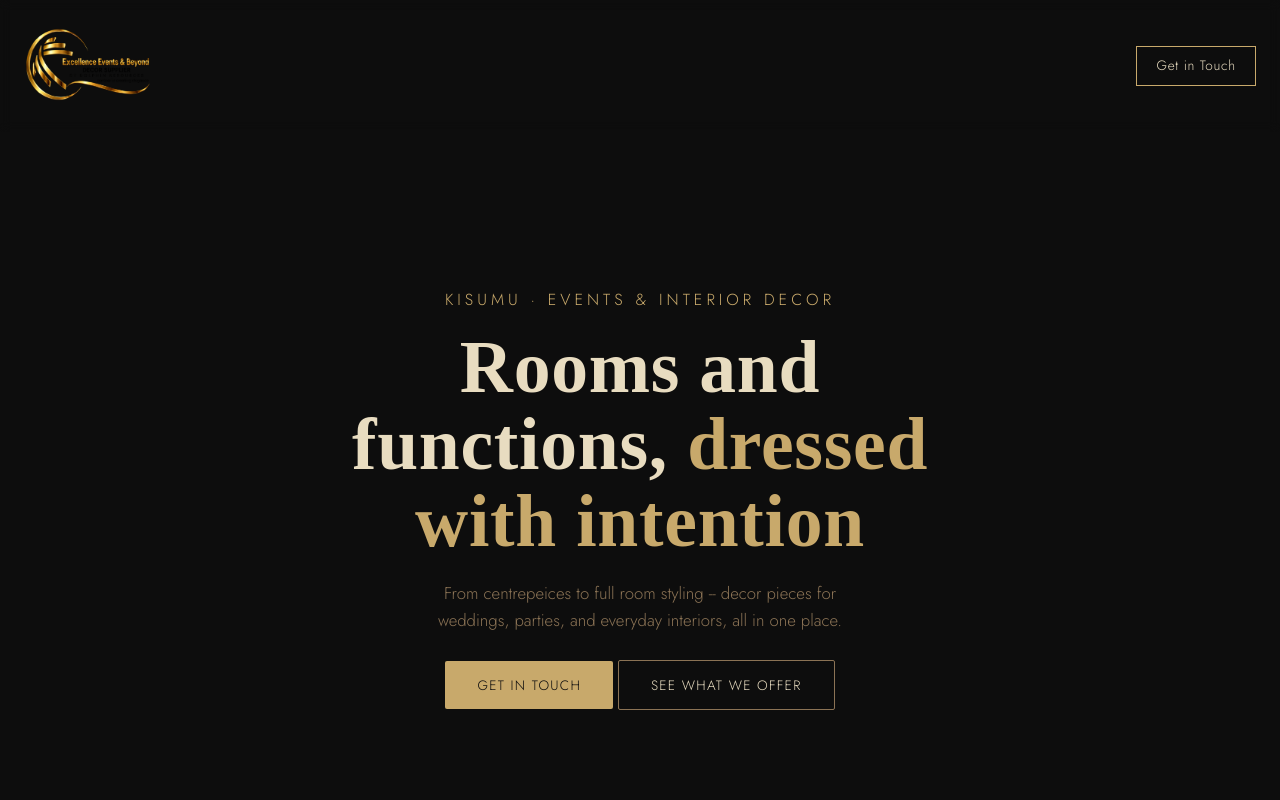
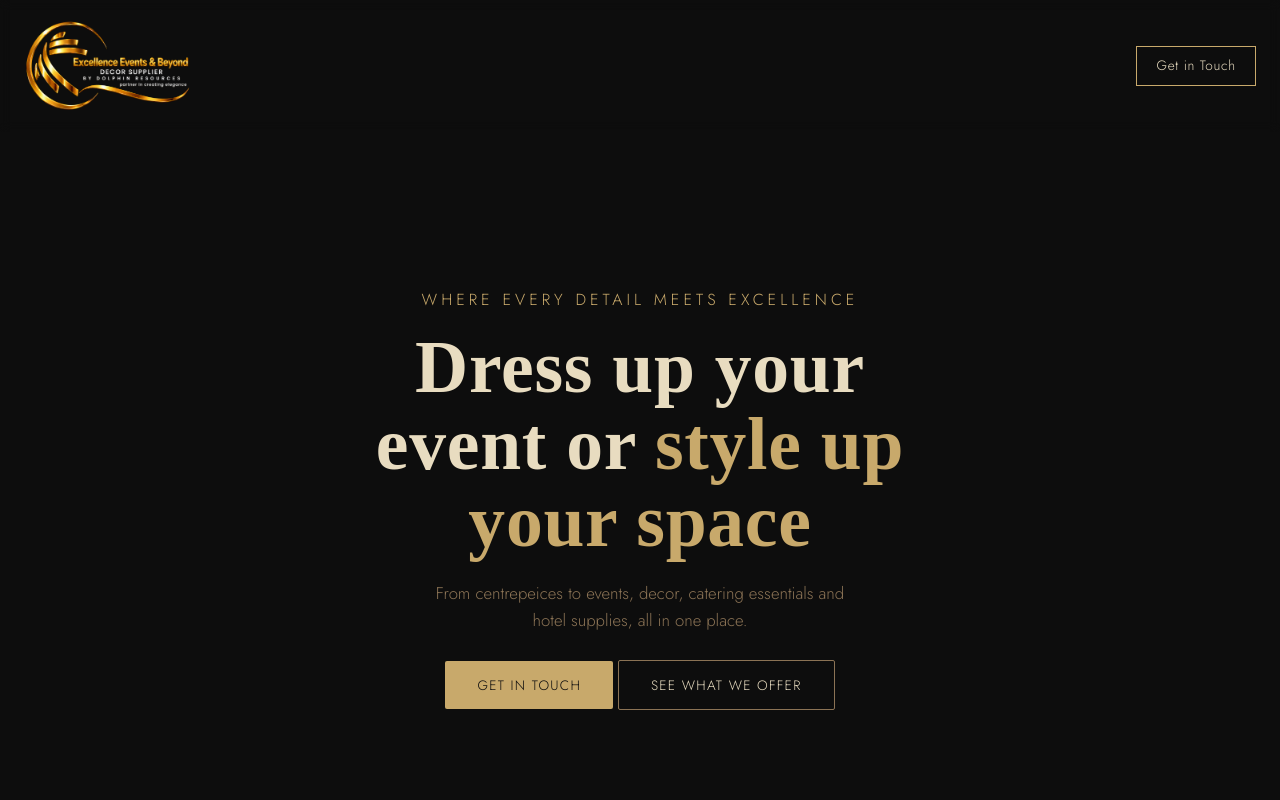
Before and after one commit to C10H12O2/excellence-interiors, a plain HTML site: page index.html in a window 1280 px wide. Shown: the top 800 px of the page. Drawn offline with Linux system fonts and the light colour scheme; a web font is replaced by a local one.

Commit message:
Changed the logo size slightly as well as the text to white so the rest of it is visible on the black background

```diff
--- a/index.html
+++ b/index.html
@@ -26,21 +26,20 @@
 
 <body>
     <div id="page-loader">
-        <img src="images/excellence logo.png" alt="Excellence Interiors & Events Decor Suppliers logo">
+        <img src="images/Excellence Beyond Logo.png" alt="Excellence Interiors & Events Decor Suppliers logo">
     </div>
     <header class="nav">
         <a href="#" class="brand-group" aria-label="Back to top">
-            <img src="images/excellence logo.png" alt="Excellence Interiors & Events Decor Suppliers logo" class="logo">
+            <img src="images/Excellence Beyond Logo.png" alt="Excellence Interiors & Events Decor Suppliers logo" class="logo">
             <div class="brand"></div>
         </a>
         <a class="cta" href="#contact">Get in Touch</a>
     </header>
 
     <section class="hero" id="hero">
-        <span class="eyebrow">Kisumu · Events & Interior Decor</span>
-        <h1>Rooms and functions, <em>dressed with intention</em></h1>
-        <p class="sub"> From centrepeices to full room styling -- decor pieces for weddings, parties, and everyday
-            interiors, all in one place.</p>
+        <span class="eyebrow">Where every detail meets excellence</span>
+        <h1>Dress up your event or <em>style up your space</em></h1>
+        <p class="sub"> From centrepeices to events, decor, catering essentials and hotel supplies, all in one place.</p>
         <div class="hero-buttons">
             <a href="#contact" class="btn-solid">Get in touch</a>
             <a href="#services" class="btn-ghost">See what we offer</a>
@@ -82,7 +81,7 @@
                 <img src="images/products/Event Decor.jfif" alt="Event decor">
                 <div class="card-body">
                     <h3>Event Decor</h3>
-                    <p>Centerpieces, Tableclothes, Seatcovers, and basic itenms required for birthdays, and coroprate
+                    <p>Centerpieces, Tableclothes, Seatcovers, and basic itenms required for birthdays, and corporate
                         events
                     </p>
                 </div>
@@ -189,7 +188,7 @@
     </section>
 
     <footer>
-        EXCELLENCE INTERIORS & DECOR SUPPLIERS · KISUMU · KENYA · <span id="year">2026</span>
+        EXCELLENCE EVENTS & BEYOND · KENYA · <span id="year"></span>
     </footer>
 
     <script src="js/main.js" defer></script>
```
Also changed, not shown: images/Excellence Beyond Logo.png (added).
